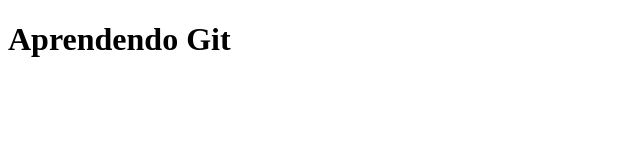
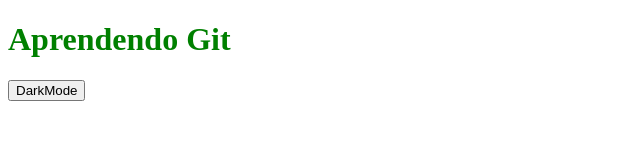
Before and after one commit to matheuslc08/primeiros-passos-github, a plain HTML site: page teste.html in a window 1280 px wide. Shown: the whole page, without its empty margins (0-640 px from the left). Drawn offline with Linux system fonts and the light colour scheme.

Commit message:
Criação Botão DarkMode

```diff
--- a/teste.html
+++ b/teste.html
@@ -6,6 +6,21 @@
     <title>Git-Github</title>
 </head>
 <body>
-    <h1>Aprendendo Git</h1>
+    <h1 style="color: green;">Aprendendo Git</h1>
+    <button onclick="changeBackgroundColor()">DarkMode</button>
+
+    <script>
+        function changeBackgroundColor (){
+            let cor = "rgb(0, 0, 0)"    //cor preto
+
+            if(document.body.style.backgroundColor === cor){
+                cor = "rgb(255, 255, 255)"
+            } else{
+                cor = "rgb(0, 0, 0)"
+            }
+
+            document.body.style.backgroundColor = cor
+        }
+    </script>
 </body>
 </html>
```
